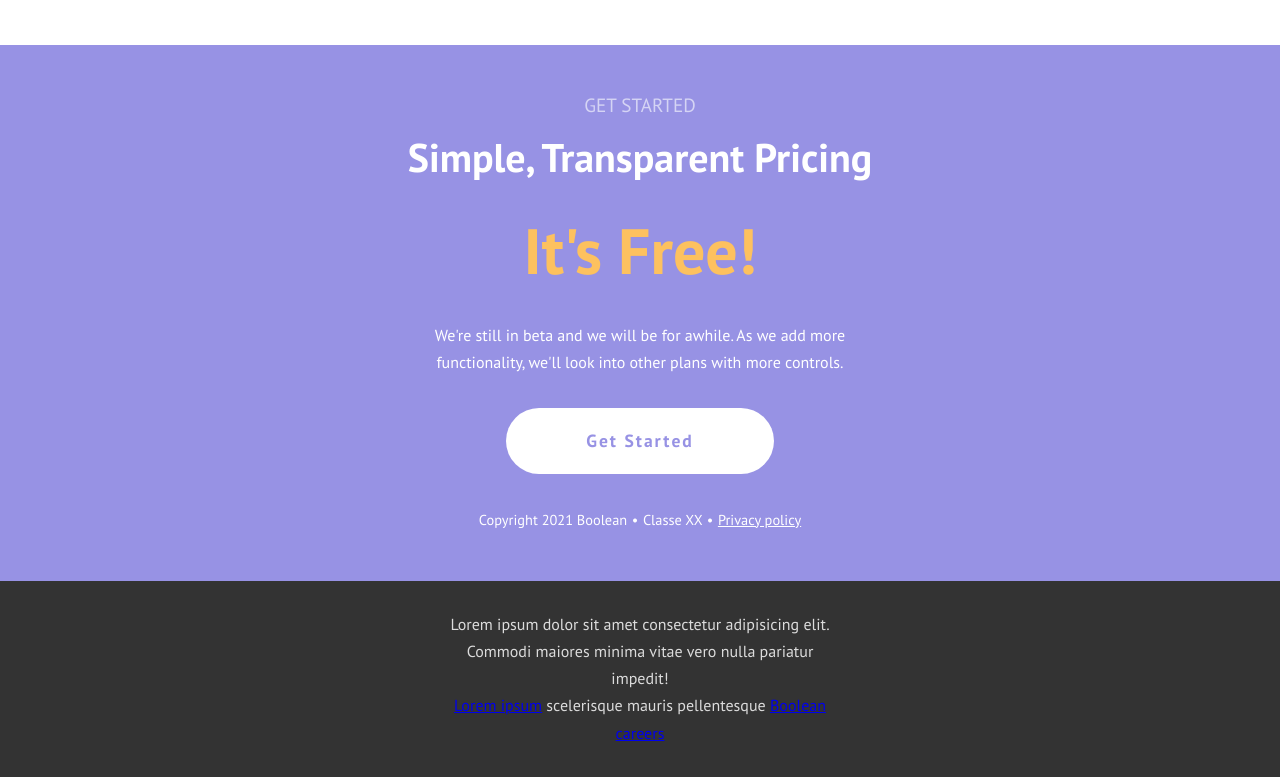
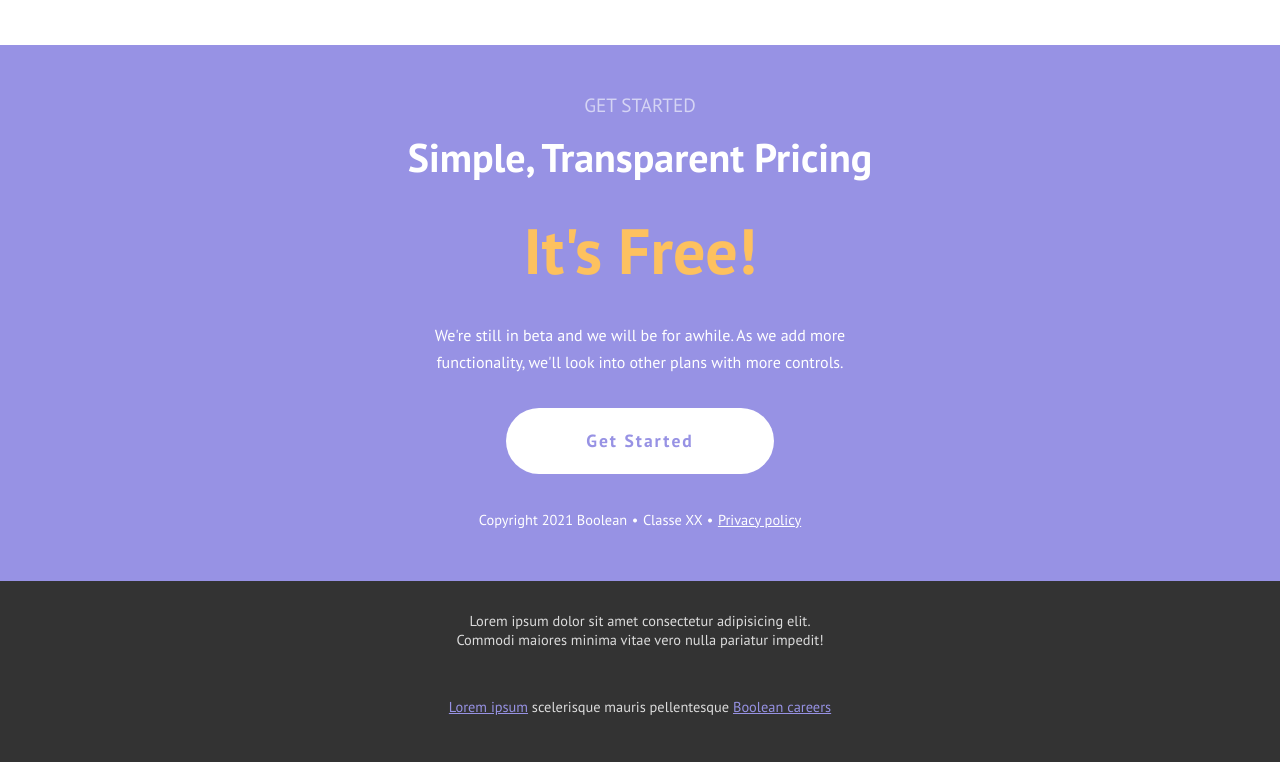
Before and after one commit to SaBobic/htmlcss-responsive-layout, a plain HTML site: page index.html in a window 1280 px wide. Shown: the part 4581-5358 px from the top of the page. Drawn offline with Linux system fonts and the light colour scheme.

Commit message:
added footer content and style

```diff
--- a/css/style.css
+++ b/css/style.css
@@ -392,10 +392,13 @@ footer{
     background-color: #333333;
     color: #DCDCDC;
     padding: 30px;
+    font-size: 0.9rem;
+    line-height: 1.2rem;
 }
 
 footer div{
     margin: 0 auto;
+    padding-bottom: 1rem;
     width: 100%;
     max-width: 400px;
 }
--- a/index.html
+++ b/index.html
@@ -252,8 +252,8 @@
         <!-- FOOTER -->
         <footer>
             <div class="ta-center m-0auto">
-                <p>Lorem ipsum dolor sit amet consectetur adipisicing elit. Commodi maiores minima vitae vero nulla pariatur impedit!</p>
-                <p><a href="#">Lorem ipsum</a> scelerisque mauris pellentesque <a href="#">Boolean careers</a></p>
+                <p class="mb-3">Lorem ipsum dolor sit amet consectetur adipisicing elit. Commodi maiores minima vitae vero nulla pariatur impedit!</p>
+                <p><a class="c-purple" href="#">Lorem ipsum</a> scelerisque mauris pellentesque <a class="c-purple" href="#">Boolean careers</a></p>
             </div>
         </footer>
 </body>
```
